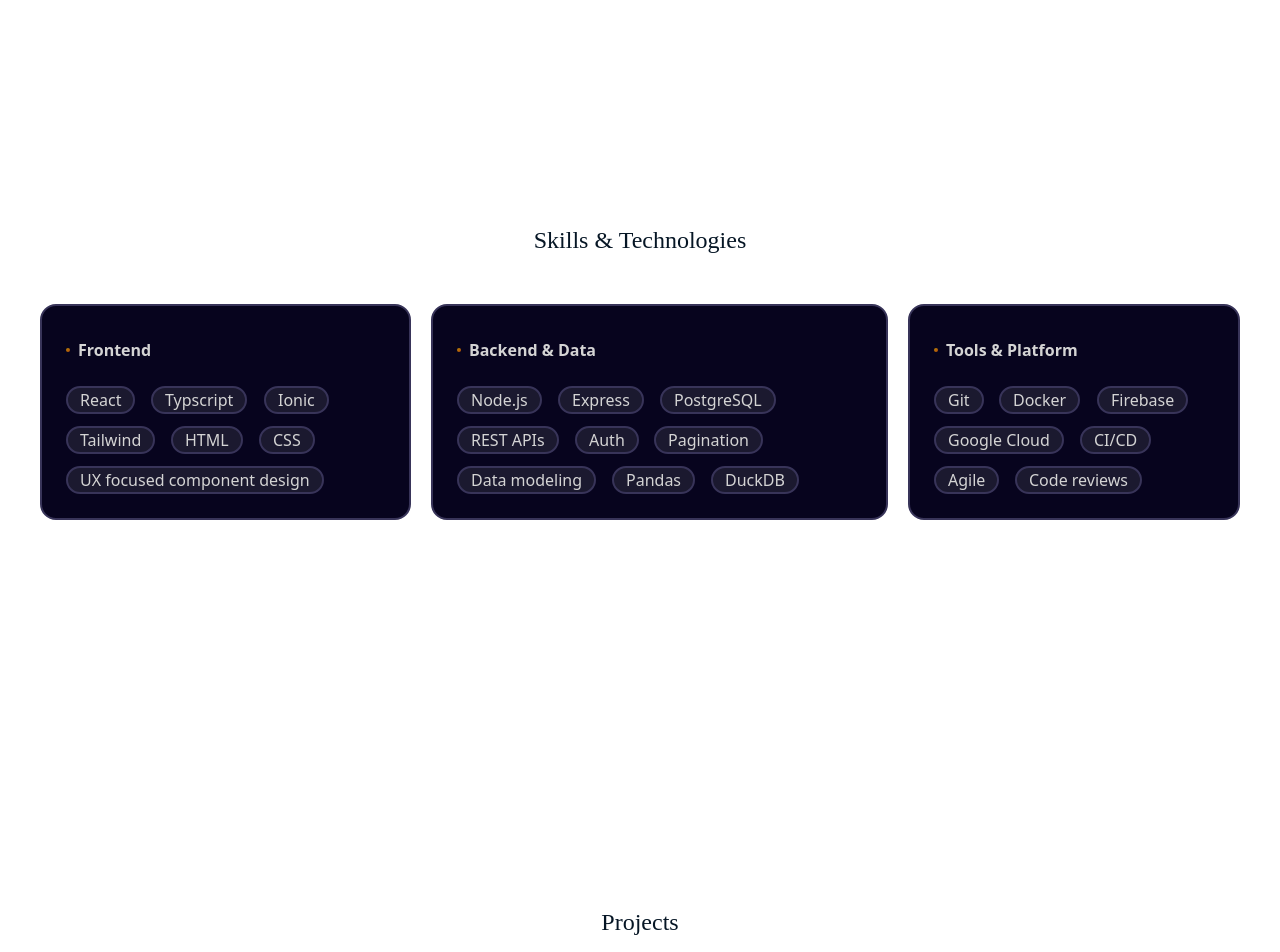
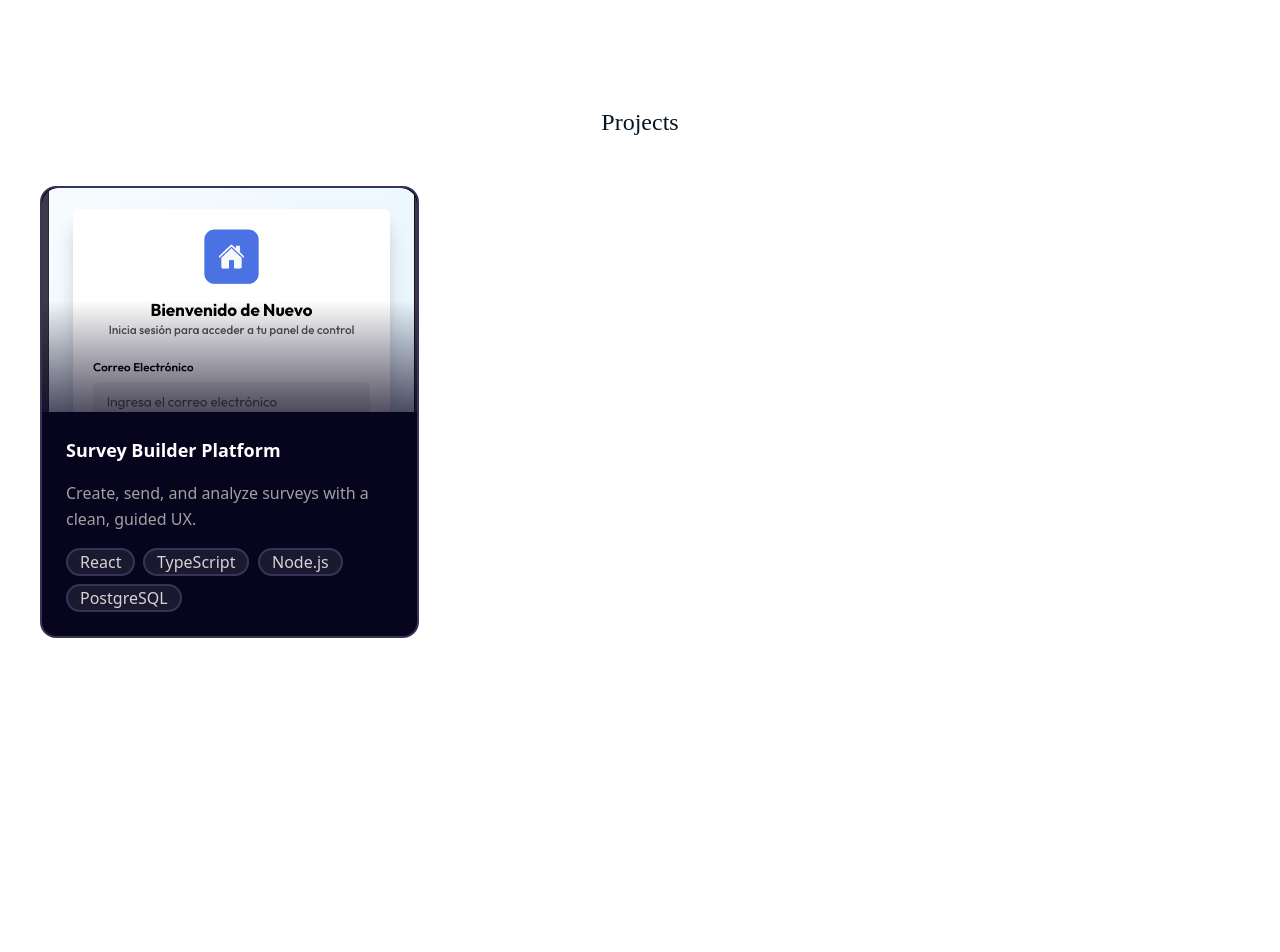
Before and after one commit to mely-chow/portfolio, a React (Vite) app: page / in a window 1280 px wide. Shown: the part 780-1732 px from the top of the page. Built offline with nearby package versions, Linux system fonts and the light colour scheme; a web font is replaced by a local one.

Commit message:
Update .gitignore to include .vercel and reorder Skills component in App and Header for consistent section display.

```diff
--- a/src/App.tsx
+++ b/src/App.tsx
@@ -13,8 +13,8 @@
       <div className="fixed -z-10 size-60 rounded-full bottom-40 right-20 bg-amber-600 blur-2xl opacity-40 pointer-events-none" />
       <Header />
       <Home />
+      <Projects />
       <Skills />
-      <Projects />
       <Contacts />
     </>
   );
--- a/src/components/Header.tsx
+++ b/src/components/Header.tsx
@@ -3,8 +3,8 @@
 
 const sections = [
   { id: "home", text: "Home" },
+  { id: "projects", text: "Projects" },
   { id: "skills", text: "Skills" },
-  { id: "projects", text: "Projects" },
   { id: "contacts", text: "Contacts" },
 ];
 
```
Also changed, not shown: 1 other file (tests, documents, lock files or other folders).
